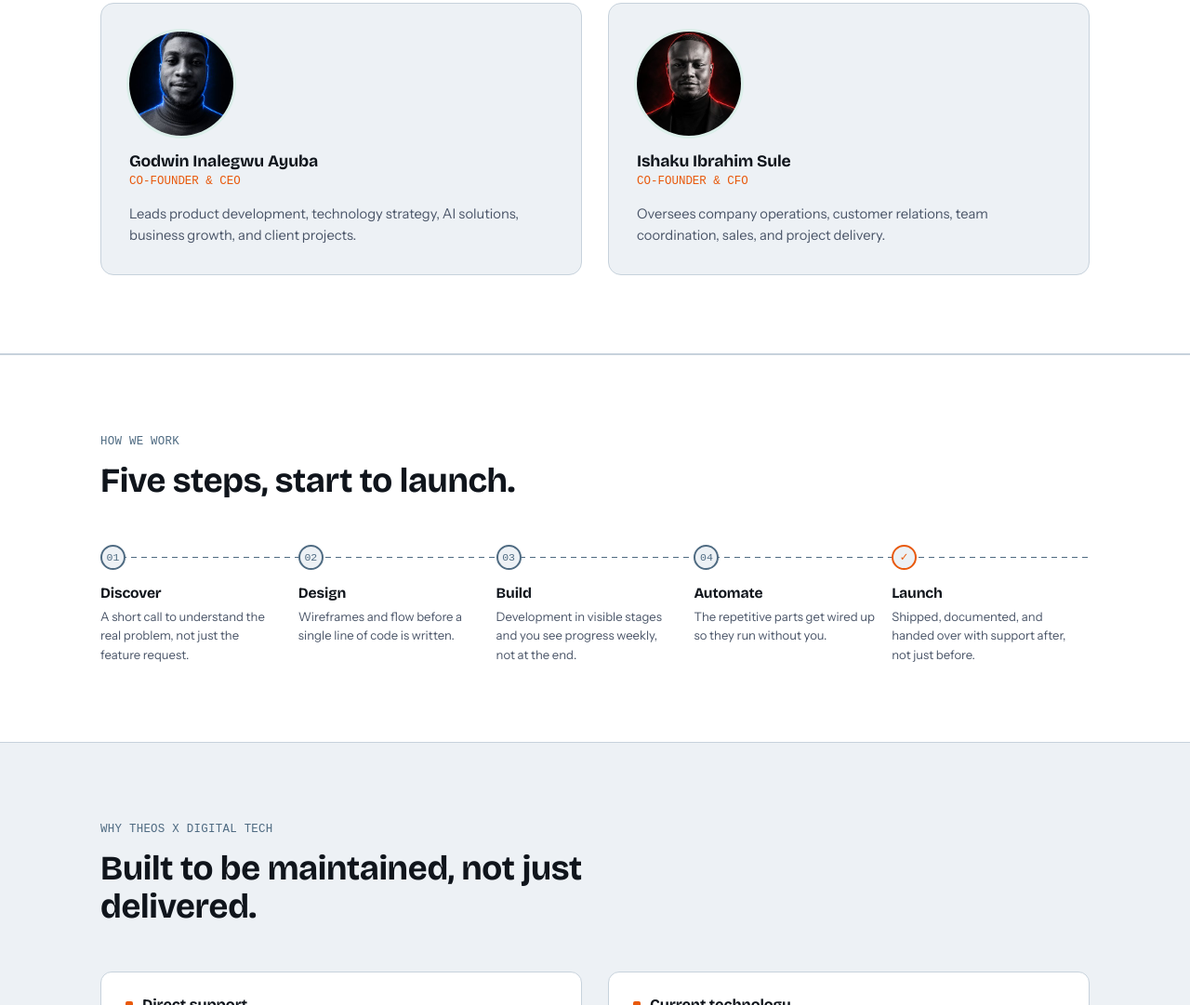
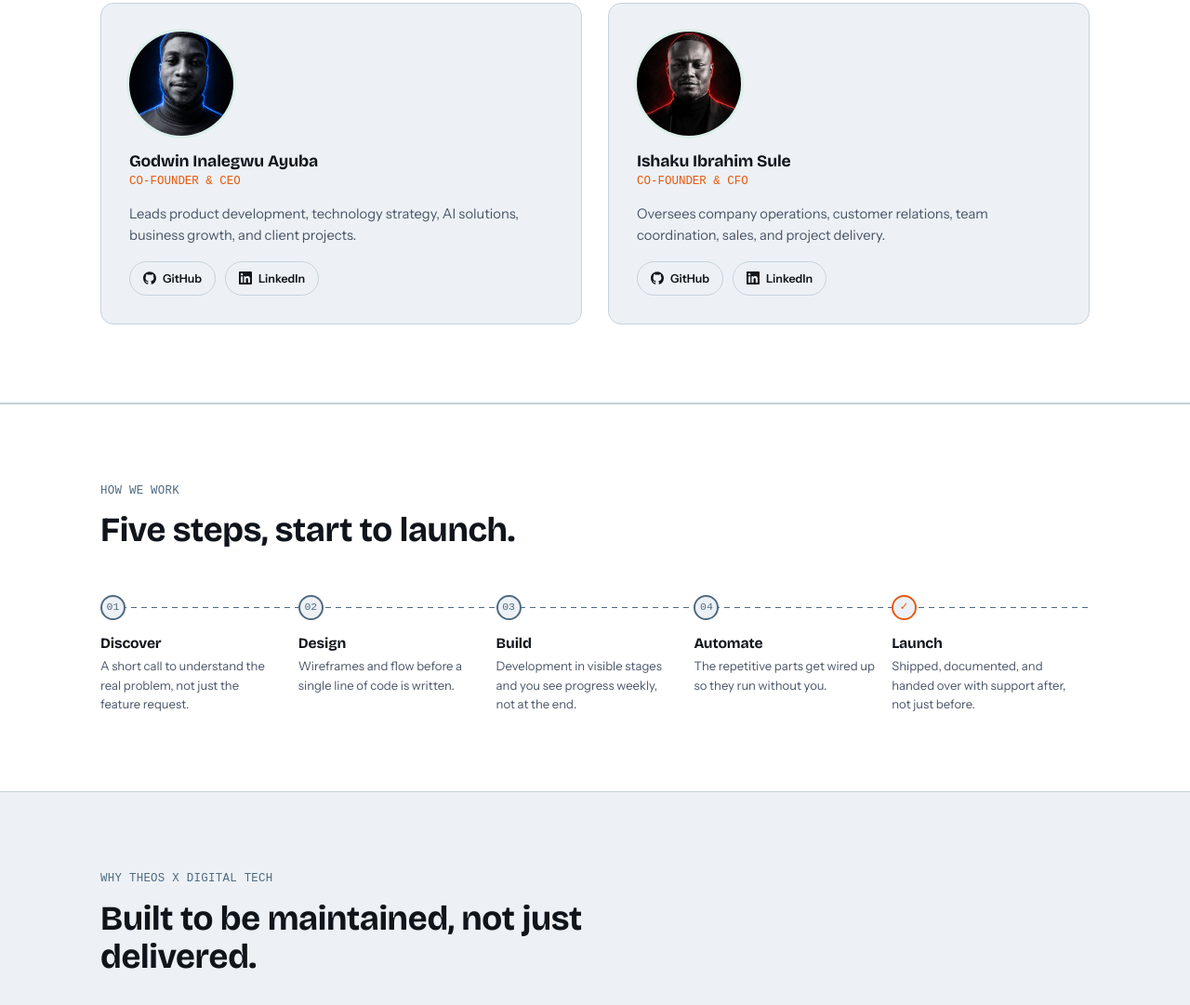
Before and after one commit to Stainless-aka/THEOS-X-DIGITAL-TECH, a website: page index.html in a window 1280 px wide. Shown: the part 2550-3631 px from the top of the page at 93% size. Drawn offline with nearby package versions, Linux system fonts and the light colour scheme; a web font is replaced by a local one.

Commit message:
Added Socails for Team

```diff
--- a/index.html
+++ b/index.html
@@ -446,6 +446,30 @@
     margin-bottom:14px;
   }
   .team-card p{font-size:0.92rem;color:var(--ink-soft);}
+  .team-links{
+    display:flex;
+    gap:10px;
+    margin-top:16px;
+    flex-wrap:wrap;
+  }
+  .team-link{
+    display:inline-flex;
+    align-items:center;
+    gap:7px;
+    font-size:0.78rem;
+    font-weight:600;
+    color:var(--ink);
+    border:1px solid var(--wire-faint);
+    border-radius:999px;
+    padding:8px 14px;
+    transition:border-color .2s, background .2s, color .2s;
+  }
+  .team-link:hover{
+    border-color:var(--signal);
+    color:var(--signal);
+    background:var(--signal-soft);
+  }
+  .team-link svg{flex-shrink:0;}
   @media (max-width:760px){.team-grid{grid-template-columns:1fr;}}
 
   /* ---------- WHY / BENEFITS ---------- */
@@ -715,12 +739,32 @@
         <h3>Godwin Inalegwu Ayuba</h3>
         <span class="role">Co-Founder &amp; CEO</span>
         <p>Leads product development, technology strategy, AI solutions, business growth, and client projects.</p>
+        <div class="team-links">
+          <a href="https://github.com/Stainless-aka" target="_blank" rel="noopener" class="team-link">
+            <svg viewBox="0 0 24 24" width="14" height="14" fill="currentColor" aria-hidden="true"><path d="M12 .297c-6.63 0-12 5.373-12 12 0 5.303 3.438 9.8 8.205 11.385.6.113.82-.258.82-.577 0-.285-.01-1.04-.015-2.04-3.338.724-4.042-1.61-4.042-1.61C4.422 18.07 3.633 17.7 3.633 17.7c-1.087-.744.084-.729.084-.729 1.205.084 1.838 1.236 1.838 1.236 1.07 1.835 2.809 1.305 3.495.998.108-.776.417-1.305.76-1.605-2.665-.3-5.466-1.332-5.466-5.93 0-1.31.465-2.38 1.235-3.22-.135-.303-.54-1.523.105-3.176 0 0 1.005-.322 3.3 1.23.96-.267 1.98-.399 3-.405 1.02.006 2.04.138 3 .405 2.28-1.552 3.285-1.23 3.285-1.23.645 1.653.24 2.873.12 3.176.765.84 1.23 1.91 1.23 3.22 0 4.61-2.805 5.625-5.475 5.92.42.36.81 1.096.81 2.22 0 1.606-.015 2.896-.015 3.286 0 .315.21.69.825.57C20.565 22.092 24 17.592 24 12.297c0-6.627-5.373-12-12-12"/></svg>
+            GitHub
+          </a>
+          <a href="https://ng.linkedin.com/in/godwin-inalegwu-ayuba-09b3153a7" target="_blank" rel="noopener" class="team-link">
+            <svg viewBox="0 0 24 24" width="14" height="14" fill="currentColor" aria-hidden="true"><path d="M20.447 20.452h-3.554v-5.569c0-1.328-.027-3.037-1.852-3.037-1.853 0-2.136 1.445-2.136 2.939v5.667H9.351V9h3.414v1.561h.046c.477-.9 1.637-1.85 3.37-1.85 3.601 0 4.267 2.37 4.267 5.455v6.286zM5.337 7.433c-1.144 0-2.063-.926-2.063-2.065 0-1.138.92-2.063 2.063-2.063 1.14 0 2.064.925 2.064 2.063 0 1.139-.925 2.065-2.064 2.065zm1.782 13.019H3.555V9h3.564v11.452zM22.225 0H1.771C.792 0 0 .774 0 1.729v20.542C0 23.227.792 24 1.771 24h20.451C23.2 24 24 23.227 24 22.271V1.729C24 .774 23.2 0 22.222 0h.003z"/></svg>
+            LinkedIn
+          </a>
+        </div>
       </div>
       <div class="team-card">
         <img src="team/ishaku-sule.jpg" alt="Ishaku Ibrahim Sule" class="avatar" width="112" height="112">
         <h3>Ishaku Ibrahim Sule</h3>
         <span class="role">Co-Founder &amp; CFO</span>
         <p>Oversees company operations, customer relations, team coordination, sales, and project delivery.</p>
+        <div class="team-links">
+          <a href="https://github.com/Iisule" target="_blank" rel="noopener" class="team-link">
+            <svg viewBox="0 0 24 24" width="14" height="14" fill="currentColor" aria-hidden="true"><path d="M12 .297c-6.63 0-12 5.373-12 12 0 5.303 3.438 9.8 8.205 11.385.6.113.82-.258.82-.577 0-.285-.01-1.04-.015-2.04-3.338.724-4.042-1.61-4.042-1.61C4.422 18.07 3.633 17.7 3.633 17.7c-1.087-.744.084-.729.084-.729 1.205.084 1.838 1.236 1.838 1.236 1.07 1.835 2.809 1.305 3.495.998.108-.776.417-1.305.76-1.605-2.665-.3-5.466-1.332-5.466-5.93 0-1.31.465-2.38 1.235-3.22-.135-.303-.54-1.523.105-3.176 0 0 1.005-.322 3.3 1.23.96-.267 1.98-.399 3-.405 1.02.006 2.04.138 3 .405 2.28-1.552 3.285-1.23 3.285-1.23.645 1.653.24 2.873.12 3.176.765.84 1.23 1.91 1.23 3.22 0 4.61-2.805 5.625-5.475 5.92.42.36.81 1.096.81 2.22 0 1.606-.015 2.896-.015 3.286 0 .315.21.69.825.57C20.565 22.092 24 17.592 24 12.297c0-6.627-5.373-12-12-12"/></svg>
+            GitHub
+          </a>
+          <a href="https://www.linkedin.com/in/ishaku-ibrahim-sule-6a0ab7425" target="_blank" rel="noopener" class="team-link">
+            <svg viewBox="0 0 24 24" width="14" height="14" fill="currentColor" aria-hidden="true"><path d="M20.447 20.452h-3.554v-5.569c0-1.328-.027-3.037-1.852-3.037-1.853 0-2.136 1.445-2.136 2.939v5.667H9.351V9h3.414v1.561h.046c.477-.9 1.637-1.85 3.37-1.85 3.601 0 4.267 2.37 4.267 5.455v6.286zM5.337 7.433c-1.144 0-2.063-.926-2.063-2.065 0-1.138.92-2.063 2.063-2.063 1.14 0 2.064.925 2.064 2.063 0 1.139-.925 2.065-2.064 2.065zm1.782 13.019H3.555V9h3.564v11.452zM22.225 0H1.771C.792 0 0 .774 0 1.729v20.542C0 23.227.792 24 1.771 24h20.451C23.2 24 24 23.227 24 22.271V1.729C24 .774 23.2 0 22.222 0h.003z"/></svg>
+            LinkedIn
+          </a>
+        </div>
       </div>
     </div>
   </div>
```
